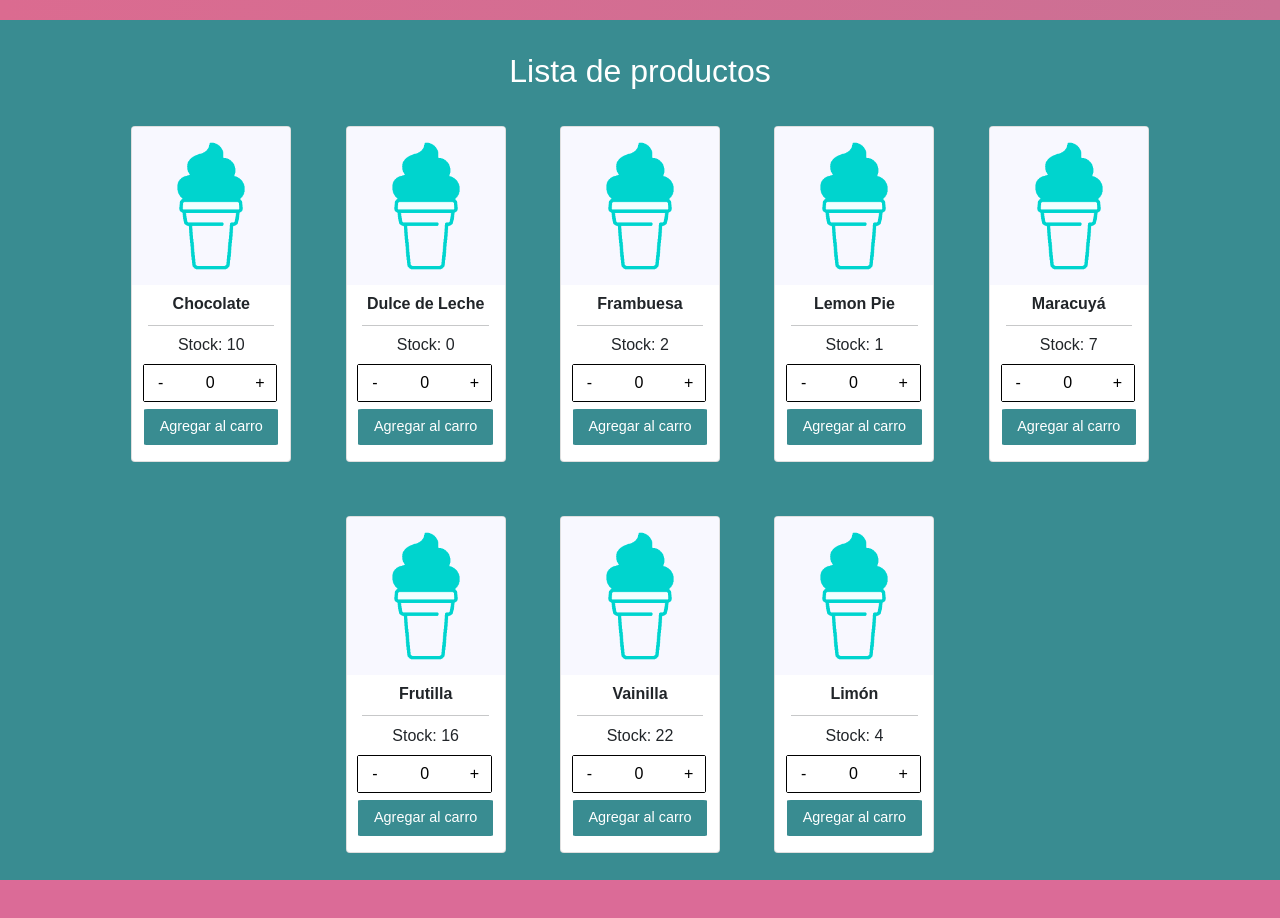
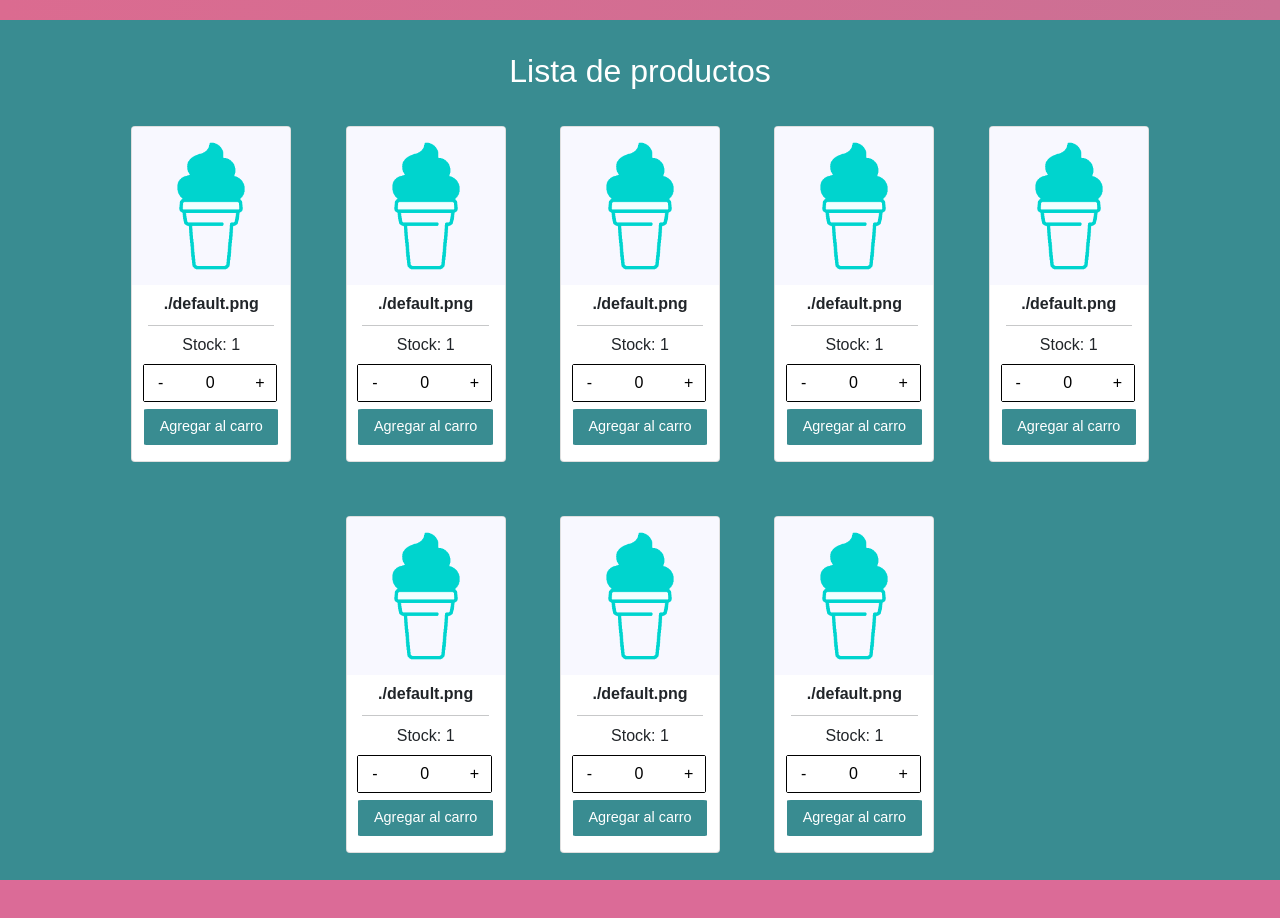
Before and after one commit to AlexisBaladon/React-Ecommerce-SCOOP, a React (Create React App) app: page / in a window 1280 px wide. Shown: the part 1180-2098 px from the top of the page. Built offline with nearby package versions, Linux system fonts and the light colour scheme.

Commit message:
Promesa de 2 segundos en items realizada

```diff
--- a/src/components/items/item.tsx
+++ b/src/components/items/item.tsx
@@ -1,24 +1,24 @@
-import React from 'react';
+import React, { FunctionComponent } from 'react';
 import {Card, Button} from 'react-bootstrap';
-import Helado from '../../dataTypes/helado';
+import DtItem from '../../dataTypes/item';
 import './item.css';
 import ItemCount from './itemCount'
 
 
 interface IProps {
-  item: Helado;
-  setSelectedItem: React.Dispatch<Helado> | null;
+  item: DtItem;
+  setSelectedItem: React.Dispatch<DtItem> | null;
   initial: number;
   onClick: Function;
   onAdd(num: number, set: React.Dispatch<number>): void;
   onSub(num: number, set: React.Dispatch<number>): void;
 }
 
+const Item: FunctionComponent<IProps> =
+  ({item, setSelectedItem, initial, onClick, onAdd, onSub}: IProps) => {
 
-const Item = ({item, setSelectedItem, initial,
-               onClick, onAdd, onSub}: IProps) => {
   const [imagen, nombre, cantStock]: [string, string, number] =
-        [item.imagen, item.nombre, item.cantStock];
+      [item.pictureUrl, item.title, 1];
 
   const selectItem = (): void => {
     if (setSelectedItem) setSelectedItem(item);
--- a/src/components/items/itemCount.tsx
+++ b/src/components/items/itemCount.tsx
@@ -1,4 +1,4 @@
-import React, {useState} from 'react';
+import React, {FunctionComponent, useState} from 'react';
 import {Button} from 'react-bootstrap';
 import './itemCount.css'
 
@@ -9,7 +9,7 @@ interface IProps {
   onSub(num: number, set: React.Dispatch<number>): void;
 }
 
-const ItemCount = ({stock, initial, onAdd, onSub}: IProps) => {
+const ItemCount: FunctionComponent<IProps> = ({stock, initial, onAdd, onSub}: IProps) => {
   const [itemsCarrito, sumaItemsCarrito] = useState(initial);
   const sumar = () => {if (itemsCarrito < stock) onAdd(itemsCarrito, sumaItemsCarrito)};
   const restar = () => {if (itemsCarrito > 0) onSub(itemsCarrito, sumaItemsCarrito)};
--- /dev/null
+++ b/src/components/items/itemList.tsx
@@ -0,0 +1,30 @@
+import { FunctionComponent, useState } from 'react';
+import Item from './item';
+import {obtenerPromiseHelados} from '../../logic/promises';
+import Helado from '../../dataTypes/item';
+
+const ItemList: FunctionComponent = () => {
+  const onAdd = (num: number, setNum: React.Dispatch<number>): void => setNum(num + 1);
+  const onSub = (num: number, setNum: React.Dispatch<number>): void => setNum(num - 1);
+  const initial: number = 0;
+  const [helados,setHelados] = useState<Helado[]>([]);
+  obtenerPromiseHelados(helados, setHelados);
+
+  //Promesa helados
+
+  return <> {
+    helados.map(h =>
+      <Item
+        key={h.id}
+        item = {h}
+        setSelectedItem = {null}
+        onClick={()=>{}}
+        initial = {initial}
+        onAdd = {onAdd}
+        onSub = {onSub}
+      />
+    )}
+  </>
+}
+
+export default ItemList;
--- a/src/components/items/itemListContainer.tsx
+++ b/src/components/items/itemListContainer.tsx
@@ -1,36 +1,12 @@
-import React from 'react';
+import React, { FunctionComponent } from 'react';
 import './itemListContainer.css';
-import Item from './item'
-import Helado from '../../dataTypes/helado';
-import {helados} from '../../data/helados';
+import ItemList from './itemList'
 
 interface IProps {
   greeting: string;
 }
 
-const ItemListContainer = ({greeting}: IProps) => {
-
-  //ItemCount
-  const onAdd = (num: number, setNum: React.Dispatch<number>): void => setNum(num + 1);
-  const onSub = (num: number, setNum: React.Dispatch<number>): void => setNum(num - 1);
-  const initial: number = 0;
-
-  // Componente auxiliar
-  const ListaItems = () =>
-    <> {
-      helados.map(h =>
-        <Item
-          key={h.id}
-          item = {h}
-          setSelectedItem = {null}
-          onClick={()=>{}}
-          initial = {initial}
-          onAdd = {onAdd}
-          onSub = {onSub}
-          />
-      )
-    } </>
-
+const ItemListContainer: FunctionComponent<IProps> = ({greeting}: IProps) => {
   return <>
     <div id="item-list-container">
       <div id="titulo-tienda">
@@ -38,7 +14,7 @@ const ItemListContainer = ({greeting}: IProps) => {
       </div>
       <div id="lista-productos" className= "row">
         <h2>Lista de productos</h2>
-        <ListaItems />
+        <ItemList />
       </div>
     </div>
   </>
--- a/src/data/helados.ts
+++ /dev/null
@@ -1,13 +0,0 @@
-import Helado from '../dataTypes/helado';
-
-/*          id|imagen        | nombre               stock|descuento*/
-export const helados = [
-  new Helado(1,'./default.png','Chocolate'           ,10     ),
-  new Helado(2,'./default.png','Dulce de Leche'      ,0   ,20),
-  new Helado(3,'./default.png','Frambuesa'           ,2      ),
-  new Helado(4,'./default.png','Lemon Pie'           ,1      ),
-  new Helado(5,'./default.png','Maracuyá'            ,7   ,1 ),
-  new Helado(6,'./default.png','Frutilla'            ,16     ),
-  new Helado(7,'./default.png','Vainilla'            ,22  ,25),
-  new Helado(8,'./default.png','Limón'               ,4      ),
-];
--- /dev/null
+++ b/src/data/item.ts
@@ -0,0 +1,17 @@
+import Item from '../dataTypes/item';
+
+const helados: Item[] = [
+/*          id|title        | description             price|url*/
+  new Item(1,'./default.png','Chocolate'           ,10   ,'./default.png', 2),
+  new Item(2,'./default.png','Dulce de Leche'      ,0   ,'./default.png', 3),
+  new Item(3,'./default.png','Frambuesa'           ,2   ,'./default.png', 4),
+  new Item(4,'./default.png','Lemon Pie'           ,1    ,'./default.png', 5),
+  new Item(5,'./default.png','Maracuyá'            ,7   ,'./default.png', 6),
+  new Item(6,'./default.png','Frutilla'            ,16  ,'./default.png', 7),
+  new Item(7,'./default.png','Vainilla'            ,22  ,'./default.png', 8),
+  new Item(8,'./default.png','Limón'               ,4   ,'./default.png', 9),
+];
+
+const obtenerHelados = (): Item[] => helados;
+
+export {obtenerHelados};
--- a/src/dataTypes/helado.ts
+++ /dev/null
@@ -1,17 +0,0 @@
-class Helado {
-  id: number;
-  imagen: string;
-  nombre: string;
-  cantStock: number;
-  descuento: number;
-
-  constructor(id: number, imagen: string, nombre: string, cantStock: number, descuento: number = 0) {
-    this.id = id;
-    this.imagen = imagen;
-    this.nombre = nombre;
-    this.cantStock = cantStock;
-    this.descuento = descuento;
-  }
-}
-
-export default Helado;
--- /dev/null
+++ b/src/dataTypes/item.ts
@@ -0,0 +1,19 @@
+class Item {
+  id: number;
+  title: string;
+  description: string;
+  price: number;
+  pictureUrl: string;
+  stock: number;
+
+  constructor(id: number, title: string, description: string, price: number, pictureUrl: string, stock: number) {
+    this.id = id;
+    this.title = title;
+    this.price = price;
+    this.description = description;
+    this.pictureUrl = pictureUrl;
+    this.stock = stock;
+  }
+}
+
+export default Item;
--- /dev/null
+++ b/src/logic/promises.ts
@@ -0,0 +1,26 @@
+import Helado from '../dataTypes/item';
+import {obtenerHelados} from '../data/item';
+
+const obtenerPromiseHelados = (helados: Helado[], setHelados: Function): void => {
+  const heladosPromise = new Promise<Helado[]>((resolve,reject) => {
+    const heladosDB: Helado[] = obtenerHelados();
+    if (heladosDB.length === 0) {
+      throw new Error('No se han encontrado helados!');
+    }
+    setTimeout(() => {
+      resolve(heladosDB);
+    }, 2000);
+  }).
+  then((result: Helado[]) => {
+    setHelados(result);
+    console.log('Helados: ' + helados);
+  })
+  .catch((err) => {
+    console.log(err);
+  })
+  .finally(() => {
+    console.log('Fin de promesa de helados!');
+  });
+}
+
+export {obtenerPromiseHelados};
```
Also changed, not shown: src/setupTests.ts (renamed from src/setupTests.js).
